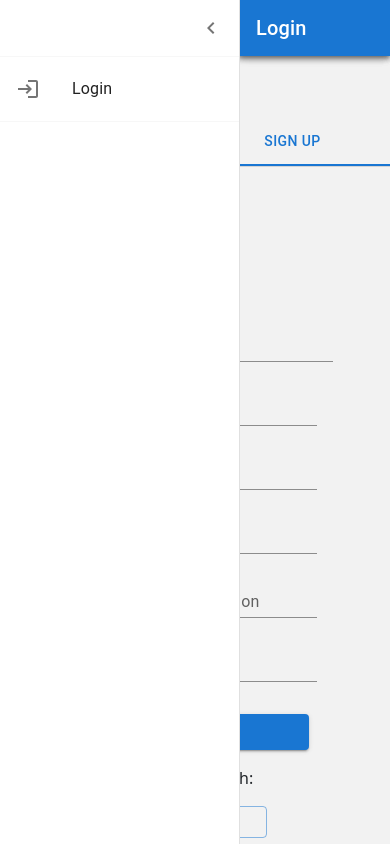
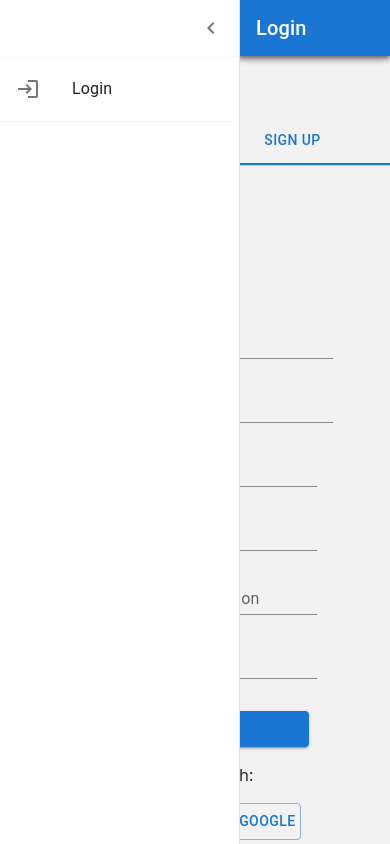
Before and after one commit to Andyfer004/Proyecto_Software_Frontend, a React Native app: screen / in a window 390 px wide. Both pictures are taken after a click on the tab "SIGN UP". Built offline with nearby package versions, Linux system fonts and the light colour scheme.

Commit message:
feat: resposive register

```diff
--- a/src/views/Register.tsx
+++ b/src/views/Register.tsx
@@ -30,12 +30,12 @@ const RegisterScreen: React.FC = () => {
         <Container sx={{ width: '63%' }} >
             <form>
                 <Box sx={{ '& > :not(style)': { m: 1 }}}>
-                    <Grid container spacing={2} justifyContent="center" width="center">
-                        <Grid item xs={12} sm={6} sx={{paddingLeft:'0px !important'}}>
+                <Grid container spacing={2} justifyContent="center">
+                    <Grid item xs={12} sm={6} sx={{paddingLeft: { xs: '0 !important', sm: '0 8px !important' }}}>
                     <TextField fullWidth label="Name" id="nameuser" variant="standard" />
                     </Grid>
-                        <Grid item xs={12} sm={6} sx={{paddingRight:'16px !important'}}>
-                            <TextField fullWidth label="lastname" id="lastname"  variant="standard" />
+                    <Grid item xs={12} sm={6} sx={{paddingRight: { xs: '0 !important', sm: '0 8px !important' }}}>
+                    <TextField fullWidth label="Lastname" id="lastname"  variant="standard" />
                     </Grid>
                 </Grid>
                 <TextField fullWidth label="Email address" id="form2Example1" variant="standard" />
@@ -43,15 +43,24 @@ const RegisterScreen: React.FC = () => {
                 <TextField fullWidth label="Password Confirmation" id="form2Example2" type="password" variant="standard" />
                 <TextField fullWidth label="Phone" id="phone" type="number" variant="standard" />
                 </Box>
-                <Button fullWidth variant="contained" color="primary" sx={{ mt: 3, mb: 2 }}>
+
+                    <Button fullWidth variant="contained" color="primary" sx={{ mt: 3, mb: { xs: 2, sm: 0 } }}>
                     Sign on
                     </Button>
 
+
                     <Box textAlign="center">
                         <p>or sign on with:</p>
-                    <Button variant="outlined" startIcon={<FacebookIcon />} sx={{ mx: 1 }} className='text-center' />
-                    <Button variant="outlined" startIcon={<GoogleIcon />} sx={{ mx: 1 }} />
+                        <Box sx={{ display: 'flex', justifyContent: 'center' }}>
+                            <Button variant="outlined" startIcon={<FacebookIcon />} sx={{ mx: 1 }}>
+                            Facebook
+                            </Button>
+                            <Button variant="outlined" startIcon={<GoogleIcon />} sx={{ mx: 1 }}>
+                            Google
+                            </Button>
                         </Box>
+                        </Box>
+
             </form>
         </Container>
     );
```
Lines whose indentation alone changed are shown as unchanged.
